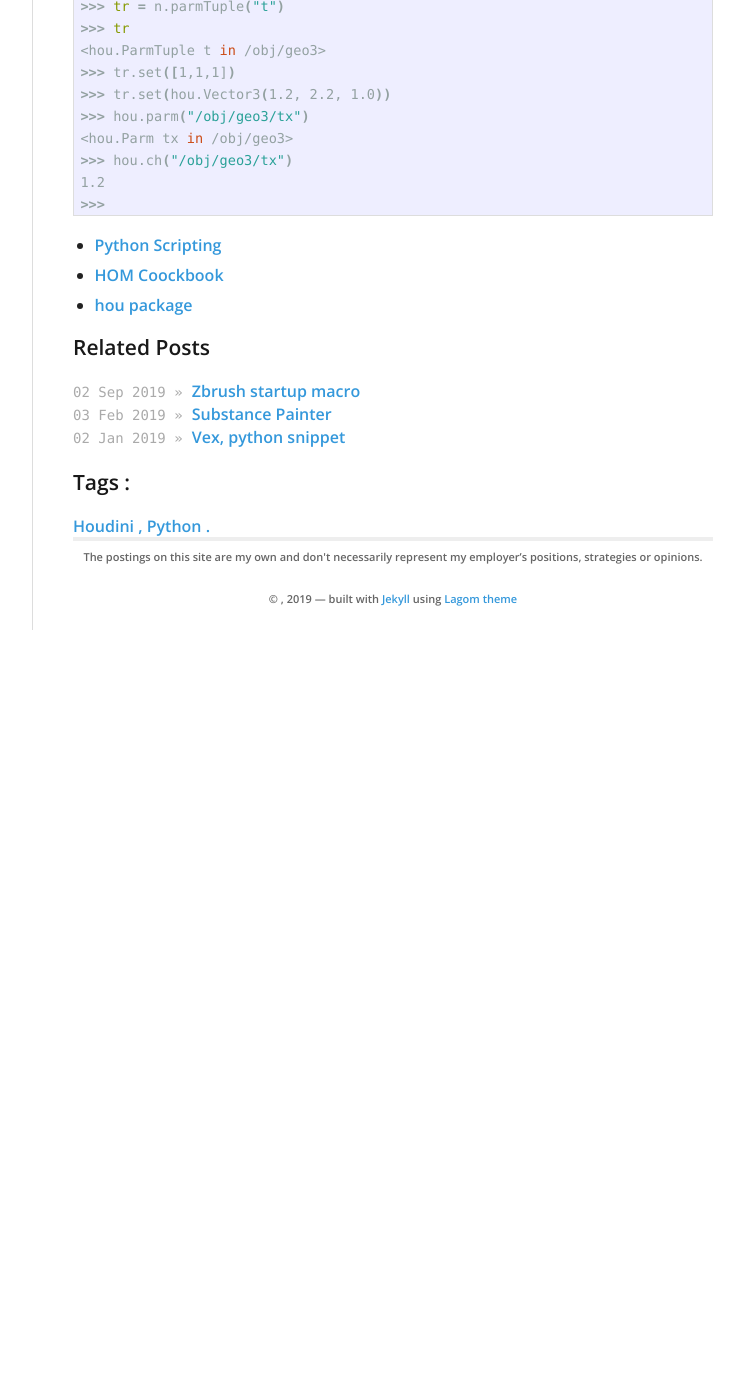
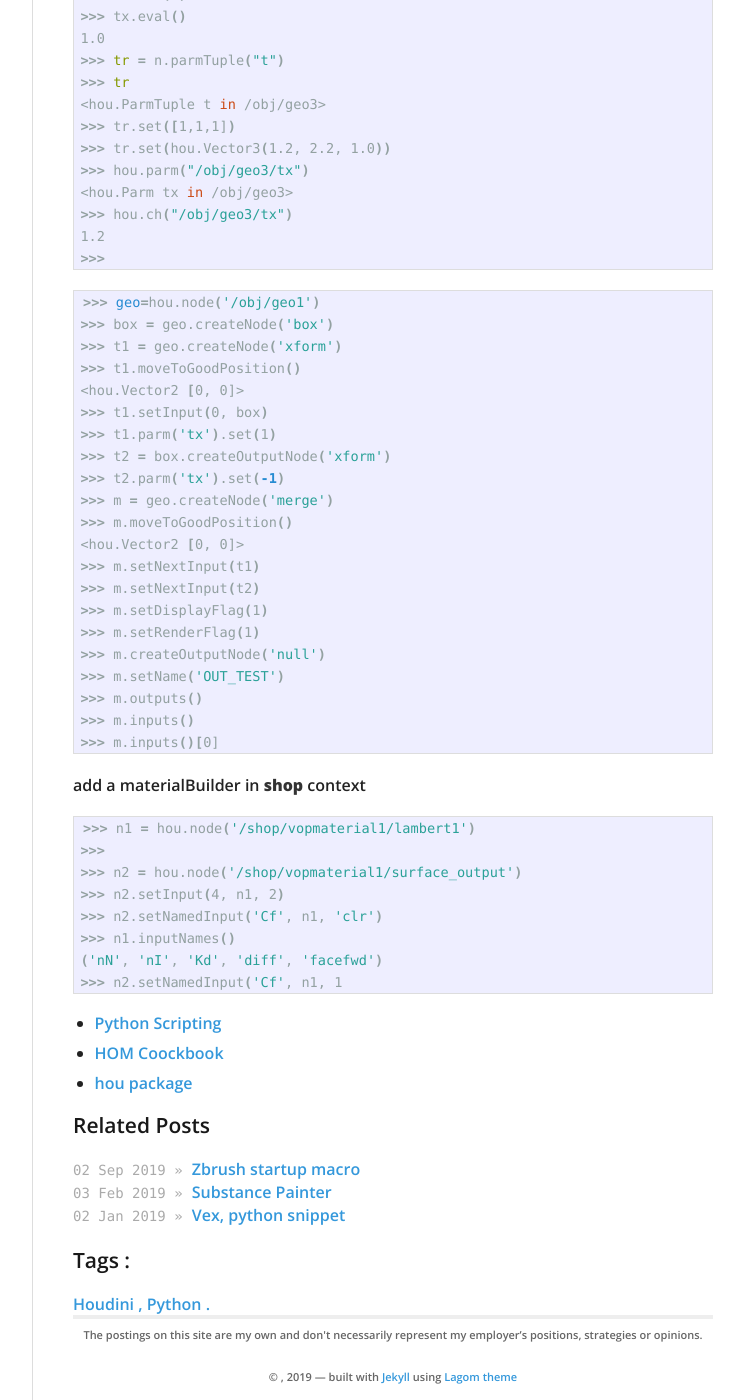
Before and after one commit to yoann01/ktmd, a Jekyll site: the page built from _posts/2018-03-07-Houdini-Python-Snippets.md, in a window 1280 px wide and 1400 px high, scrolled down 1512 px. Shown: the whole window, without its empty margins (378-1122 px from the left). Built offline with Jekyll 4.4.1, drawn with Linux system fonts in a browser that asks for light colours; nearby versions of some CDN libraries; before the commit the page ends 2142 px from its top, so only the background shows below that.

Commit message:
Update 2018-03-07-Houdini-Python-Snippets.md

````diff
--- a/_posts/2018-03-07-Houdini-Python-Snippets.md
+++ b/_posts/2018-03-07-Houdini-Python-Snippets.md
@@ -85,6 +88,44 @@ in the shell:
 >>>
 ```
 
+```sh
+>>> geo=hou.node('/obj/geo1')
+>>> box = geo.createNode('box')
+>>> t1 = geo.createNode('xform')
+>>> t1.moveToGoodPosition()
+<hou.Vector2 [0, 0]>
+>>> t1.setInput(0, box)
+>>> t1.parm('tx').set(1)
+>>> t2 = box.createOutputNode('xform')
+>>> t2.parm('tx').set(-1)
+>>> m = geo.createNode('merge')
+>>> m.moveToGoodPosition()
+<hou.Vector2 [0, 0]>
+>>> m.setNextInput(t1)
+>>> m.setNextInput(t2)
+>>> m.setDisplayFlag(1)
+>>> m.setRenderFlag(1)
+>>> m.createOutputNode('null')
+>>> m.setName('OUT_TEST')
+>>> m.outputs()
+>>> m.inputs()
+>>> m.inputs()[0]
+```
+
+add a materialBuilder in **shop** context
+
+```sh
+>>> n1 = hou.node('/shop/vopmaterial1/lambert1')
+>>>
+>>> n2 = hou.node('/shop/vopmaterial1/surface_output')
+>>> n2.setInput(4, n1, 2)
+>>> n2.setNamedInput('Cf', n1, 'clr')
+>>> n1.inputNames()
+('nN', 'nI', 'Kd', 'diff', 'facefwd')
+>>> n2.setNamedInput('Cf', n1, 1
+```
+
+
 
 
 - [Python Scripting](https://www.sidefx.com/docs/houdini/hom/index.html)
````
Also changed, not shown: other parts of _posts/2018-03-07-Houdini-Python-Snippets.md (+3 -0 lines).
